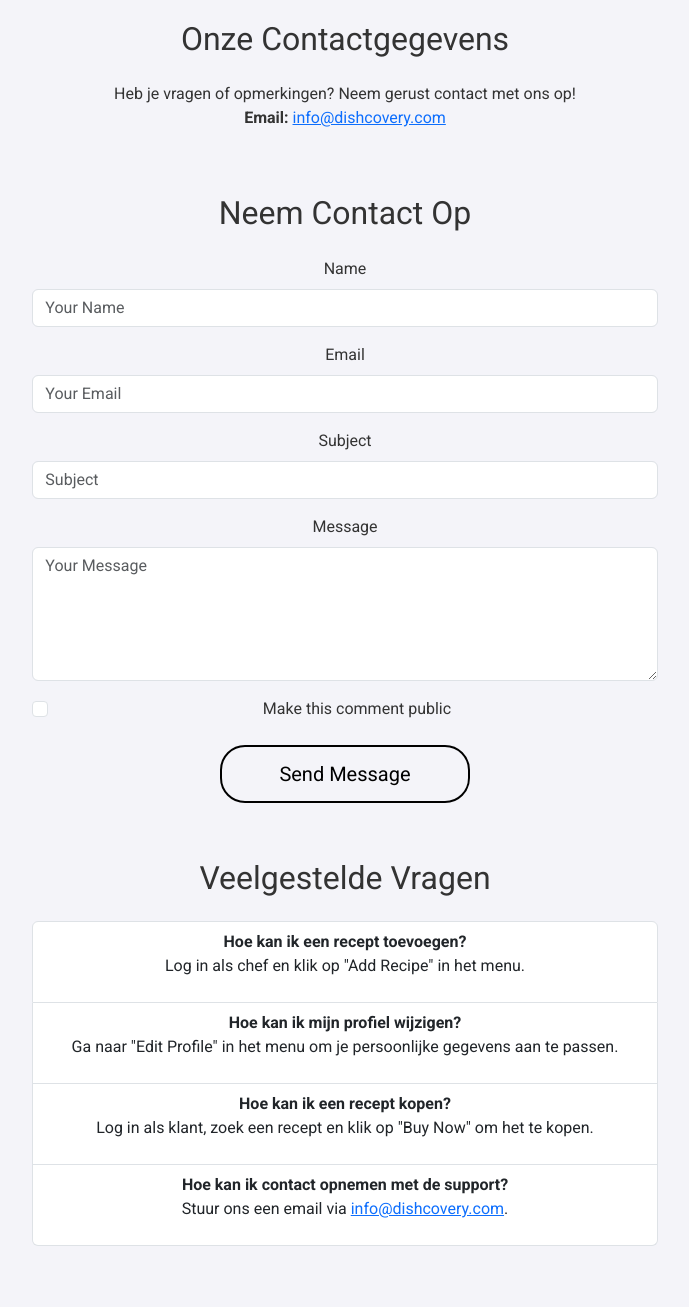
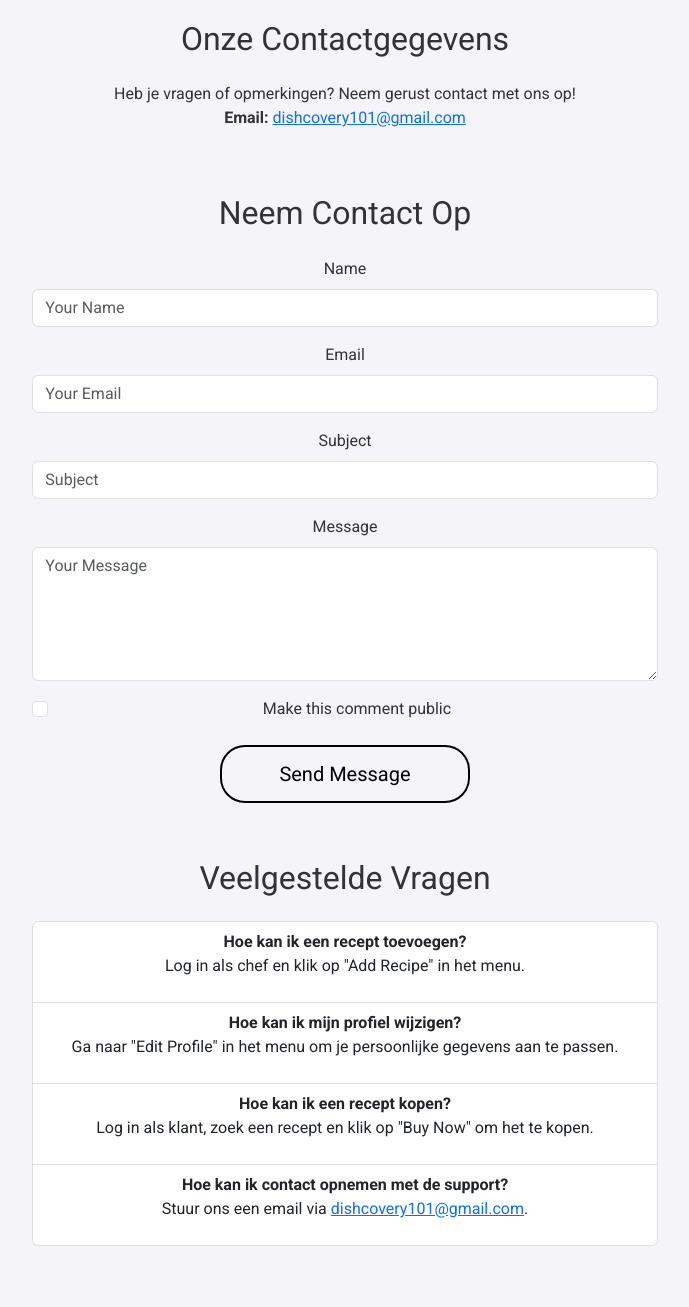
Before and after one commit to Marketplace-development/even-groups-a-d2024-group16, a Flask app: page /contact in a window 1280 px wide. Shown: the part 970-2277 px from the top of the page, without its empty margins (295-984 px from the left). Run offline with Flask 3, Linux system fonts and the light colour scheme; data that the repository does not hold is empty; some libraries are stand-ins or nearby versions.

Commit message:
Contact message werkt

```diff
--- a/app/routes.py
+++ b/app/routes.py
@@ -14,7 +14,7 @@ from app.sort import apply_sorting
 from app.zoekbalk import apply_search
 from flask_mail import Mail, Message
 from app.check_and_notify_chef import check_and_notify_chef
-from app import Mail
+from app import mail
 
 # Formulieren
 from app.forms import UserForm, LoginForm, RecipeForm  # Je Flask-WTF-formulieren
@@ -880,6 +880,8 @@ def chat():
     # Render de chatbot-template bij een GET-verzoek
     return render_template('chatbot.html')
 
+from flask_mail import Message
+
 @main.route('/contact', methods=['GET', 'POST'])
 def contact():
     form = ContactForm()
@@ -903,6 +905,14 @@ def contact():
             db.session.add(new_feedback)
             db.session.commit()
 
+            # Send email
+            msg = Message(
+                subject=f"New Message from {name}: {subject}",
+                recipients=["dishcovery101@gmail.com"],  # Replace with your email
+                body=f"Name: {name}\nEmail: {email}\n\nMessage:\n{message}"
+            )
+            mail.send(msg)
+
             # Success message
             flash("Thank you for contacting us! We'll get back to you shortly.", "success")
             return redirect(url_for('main.contact'))
@@ -916,6 +926,7 @@ def contact():
     public_comments = Feedback.query.filter_by(is_public=True).order_by(Feedback.created_at.desc()).all()
 
     return render_template('contact.html', form=form, public_comments=public_comments)
+
 
 
 @main.route('/toggle_favorite', methods=['POST'])
--- a/app/templates/contact.html
+++ b/app/templates/contact.html
@@ -100,7 +100,7 @@
         <p class="text-center">
             Heb je vragen of opmerkingen? Neem gerust contact met ons op!
             <br>
-            <strong>Email:</strong> <a href="mailto:info@dishcovery.com">info@dishcovery.com</a>
+            <strong>Email:</strong> <a href="mailto:dishcovery101@gmail.com">dishcovery101@gmail.com</a>
         </p>
     </div>
 
@@ -154,7 +154,7 @@
                 </li>
                 <li class="list-group-item">
                     <strong>Hoe kan ik contact opnemen met de support?</strong>
-                    <p>Stuur ons een email via <a href="mailto:info@dishcovery.com">info@dishcovery.com</a>.</p>
+                    <p>Stuur ons een email via <a href="mailto:dishcovery101@gmail.com">dishcovery101@gmail.com</a>.</p>
                 </li>
             </ul>
         </div>
```
